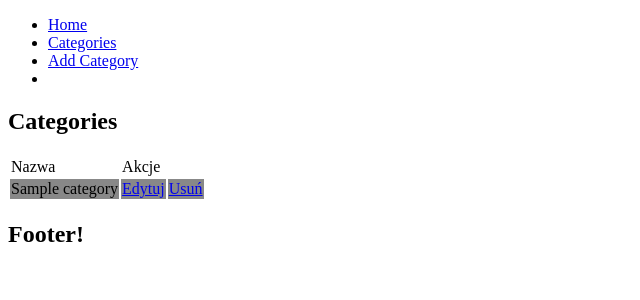
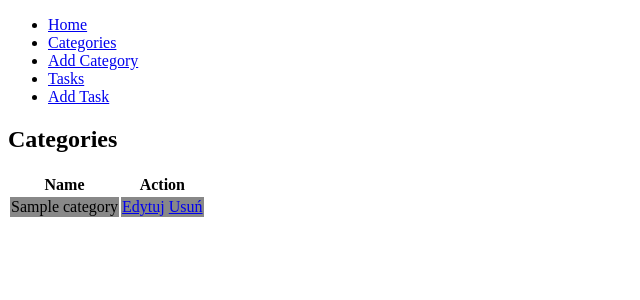
Before and after one commit to majoreq/todo_list, a Django app: page /categories/ in a window 1280 px wide. Shown: the top 300 px of the page, without its empty margins (0-640 px from the left). Run offline with Django 3.2, Linux system fonts and the light colour scheme; tables that the repository leaves empty hold one stand-in row (values such as "Sample post").

Commit message:
adding, editing, deleting categories and change views for class based

```diff
--- a/todolist/tasks/templates/base.html
+++ b/todolist/tasks/templates/base.html
@@ -13,7 +13,9 @@
                 <li><a href="{% url 'index' %}">Home</a></li>
                 <li><a href="{% url 'categories-list' %}">Categories</a></li>
                 <li><a href="{% url 'add-category' %}">Add Category</a></li>
-                <li><a href=""></a></li>
+                <li><a href="{% url 'tasks' %}">Tasks</a></li>
+                <li><a href="{% url 'add-task' %}">Add Task</a></li>
+
             </ul>
         </nav>
     </header>
@@ -24,8 +26,5 @@
     {% endblock %}
 </section>
 
-<footer>
-    <h2>Footer!</h2>
-</footer>
 </body>
 </html>
--- a/todolist/tasks/templates/categories.html
+++ b/todolist/tasks/templates/categories.html
@@ -9,14 +9,16 @@
     <h1>Categories</h1>
     <table>
         <tr>
-            <td>Nazwa</td>
-            <td>Akcje</td>
+            <th>Name</th>
+            <th>Action</th>
         </tr>
     {% for category in categories %}
     <tr style="background-color: {{ category.color }}">
         <td>{{category.name}}</td>
-        <td><a href="{% url 'edit-category' category.id %}">Edytuj</a></td>
-        <td><a href="{% url 'delete-category' category.id%}">Usuń</a></td>
+        <td>
+            <a href="{% url 'edit-category' category.id %}">Edytuj</a>
+            <a href="{% url 'delete-category' category.id%}">Usuń</a>
+        </td>
     </tr>
     {% endfor %}
     </table>
--- a/todolist/tasks/views.py
+++ b/todolist/tasks/views.py
@@ -1,20 +1,24 @@
 from django.shortcuts import render, redirect
 from django.http import HttpResponse
-from .models import Category
+from .models import Category, Task
+from django.views import View
 
-def index(request):
-    return render(request, 'index.html')
+class index(View):
+    def get(self, request):
+        return render(request, 'index.html')
 
 
-def categories(request):
-    categories = Category.objects.all()
-    return render(request, 'categories.html', {
-        'categories': categories
-    })
+class categories(View):
+    def get(self, request):
+        categories = Category.objects.all()
+        return render(request, 'categories.html', {
+            'categories': categories
+        })
 
 
-def add_category(request):
-    if request.method == "POST":
+
+class add_category(View):
+    def post(self,request):
         name = request.POST.get('name')
         color = request.POST.get('color')
         if color and name:
@@ -23,22 +27,94 @@ def add_category(request):
                 color=color
             )
             category.save()
-    return render(request, 'add_category.html')
+            return redirect('categories-list')
 
 
-def edit_category(request, category_id):
-    category = Category.objects.get(id=category_id)
-    if request.method == "POST":
+    def get(self,request):
+        return render(request, 'add_category.html')
+
+
+class edit_category(View):
+    def post(self,request, category_id):
+        category = Category.objects.get(id=category_id)
         name = request.POST.get('name')
         color = request.POST.get('color')
         if color and name:
             category.name=name
             category.color=color
             category.save()
-    return render(request, 'edit_category.html', {'category':category})
+        return redirect('categories-list')
+    def get(self,request, category_id):
+        category = Category.objects.get(id=category_id)
+        return render(request, 'edit_category.html', {
+            'category':category
+        })
 
 
-def delete_category(request, category_id):
-    category = Category.objects.get(id=category_id)
-    category.delete()
-    return redirect('categories-list')
+class delete_category(View):
+    def get(self, request, category_id):
+        category = Category.objects.get(id=category_id)
+        category.delete()
+        return redirect('categories-list')
+
+
+class tasks(View):
+    def get(self, request):
+        tasks = Task.objects.all()
+        categories = Category.objects.all()
+        return render(request, 'tasks.html', {
+            'tasks':tasks,
+            'categories':categories
+        })
+
+
+class add_task(View):
+    def get(self, request):
+        categories = Category.objects.all()
+        return render(request, 'add_task.html', {
+            'categories':categories
+        })
+
+
+    def post(self, request):
+        category = request.POST.get('category')
+        name = request.POST.get('name')
+        description = request.POST.get('description')
+        task = Task()
+        task.category_id = category
+        task.name = name
+        task.description = description
+        task.save()
+        print(task.id)
+        print(task.name)
+        print(task.description)
+        print(task.category)
+        return redirect('tasks')
+
+
+class edit_task(View):
+    def get(self, request, task_id):
+        task = Task.objects.get(id=task_id)
+        categories = Category.objects.all()
+        return render(request, 'edit_task.html', {
+            'task':task,
+            'categories':categories
+        })
+
+    def post(self, request, task_id):
+        task = Task.objects.get(id=task_id)
+        name = request.POST.get('name')
+        description = request.POST.get('description')
+        category_id = request.POST.get('category')
+        if name and category_id and description:
+            task.name = name
+            task.description = description
+            task.category_id = category_id
+            task.save()
+        return redirect('tasks')
+
+class delete_task(View):
+    def get(self, request, task_id):
+        task = Task.objects.get(id=task_id)
+        task.delete()
+        return redirect('tasks')
--- a/todolist/todolist/urls.py
+++ b/todolist/todolist/urls.py
@@ -1,12 +1,17 @@
 from django.contrib import admin
 from django.urls import path
-from tasks.views import index, categories, add_category, edit_category, delete_category
+from tasks.views import index, categories, add_category, edit_category, delete_category, add_task, tasks, edit_task, delete_task
 
 urlpatterns = [
     path('admin/', admin.site.urls),
-    path('', index, name='index'),
-    path('categories/', categories, name='categories-list'),
-    path('add_category/', add_category, name='add-category'),
-    path('edit_category/<int:category_id>', edit_category, name='edit-category'),
-    path('delete_category/<int:category_id>', delete_category, name='delete-category'),
+    path('', index.as_view(), name='index'),
+    path('categories/', categories.as_view(), name='categories-list'),
+    path('add_category/', add_category.as_view(), name='add-category'),
+    path('edit_category/<int:category_id>', edit_category.as_view(), name='edit-category'),
+    path('delete_category/<int:category_id>', delete_category.as_view(), name='delete-category'),
+    path('tasks/', tasks.as_view(), name='tasks'),
+    path('add_task/', add_task.as_view(), name='add-task'),
+    path('edit_task/<int:task_id>', edit_task.as_view(), name='edit-task'),
+    path('delete_task/<int:task_id>', delete_task.as_view(), name='delete-task'),
+
 ]
```
Also changed, not shown: todolist/tasks/templates/add_task.html (added, +21 -0 lines), todolist/tasks/templates/edit_task.html (added, +22 -0 lines), todolist/tasks/templates/tasks.html (added, +28 -0 lines).
